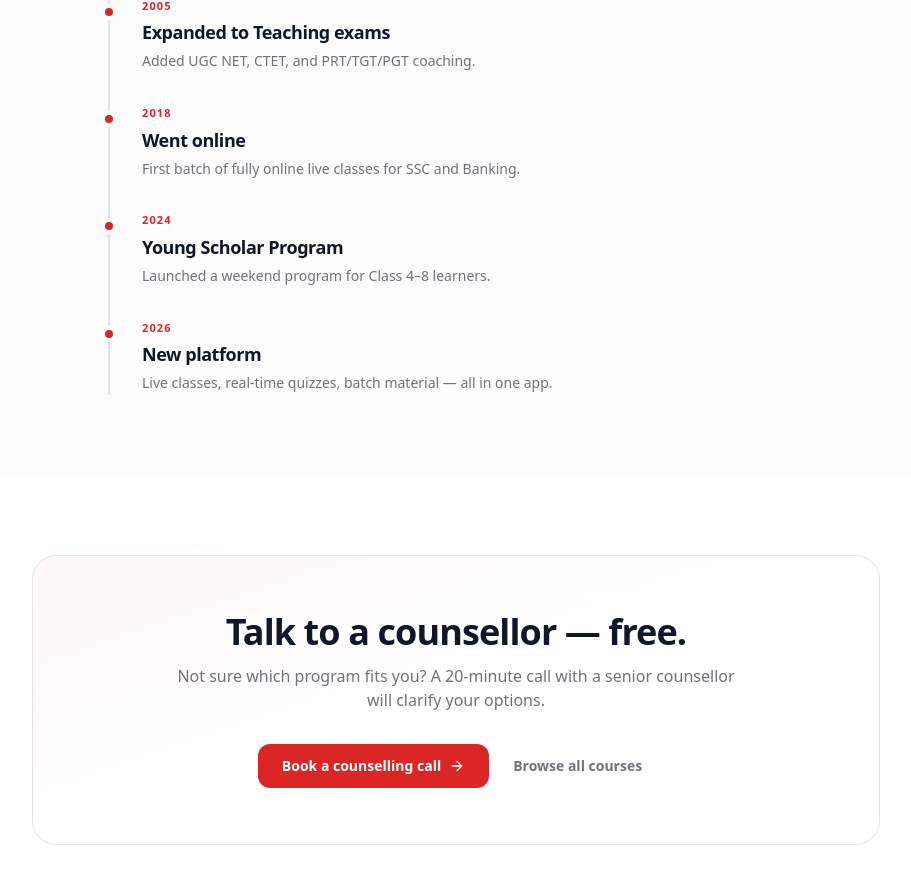
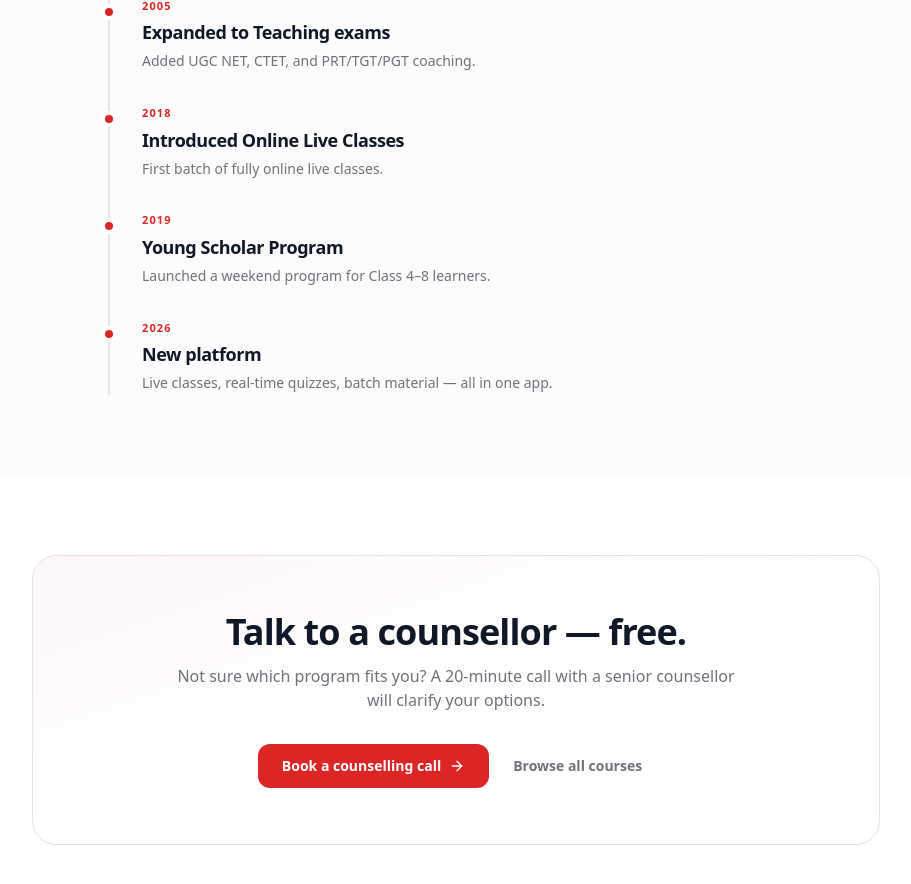
Before and after one commit to myselfabhi/efforteducation, a Next.js app in the folder frontend/: page /about in a window 1280 px wide. Shown: the part 1436-2320 px from the top of the page, without its empty margins (184-1095 px from the left). Built offline with nearby package versions, Linux system fonts and the light colour scheme; no server answers.

Commit message:
fix: correct timeline year, description, and milestone title on About page

```diff
--- a/frontend/src/app/about/components/AboutMotionSections.tsx
+++ b/frontend/src/app/about/components/AboutMotionSections.tsx
@@ -30,8 +30,8 @@ const VALUES = [
 const TIMELINE = [
   { year: '1991', title: 'Founded in Delhi', body: 'Started as a single classroom for Banking aspirants.' },
   { year: '2005', title: 'Expanded to Teaching exams', body: 'Added UGC NET, CTET, and PRT/TGT/PGT coaching.' },
-  { year: '2018', title: 'Went online', body: 'First batch of fully online live classes for SSC and Banking.' },
-  { year: '2024', title: 'Young Scholar Program', body: 'Launched a weekend program for Class 4–8 learners.' },
+  { year: '2018', title: 'Introduced Online Live Classes', body: 'First batch of fully online live classes.' },
+  { year: '2019', title: 'Young Scholar Program', body: 'Launched a weekend program for Class 4–8 learners.' },
   { year: '2026', title: 'New platform', body: 'Live classes, real-time quizzes, batch material — all in one app.' },
 ];
 
```
